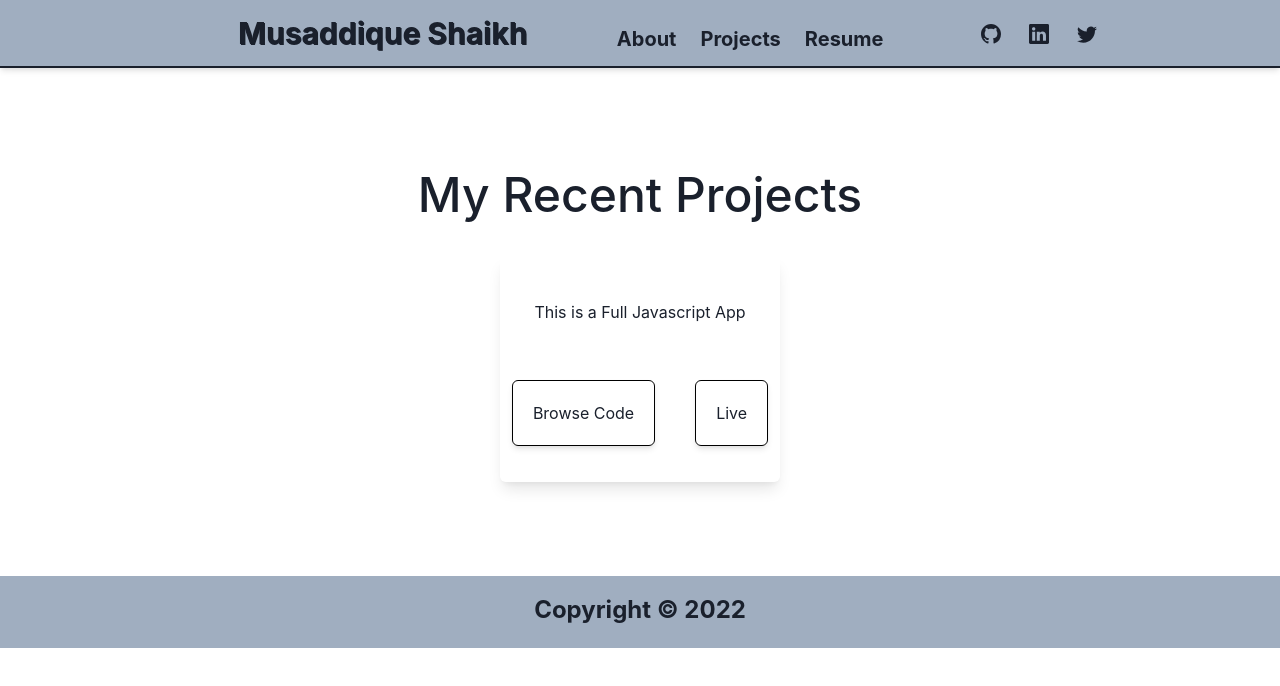
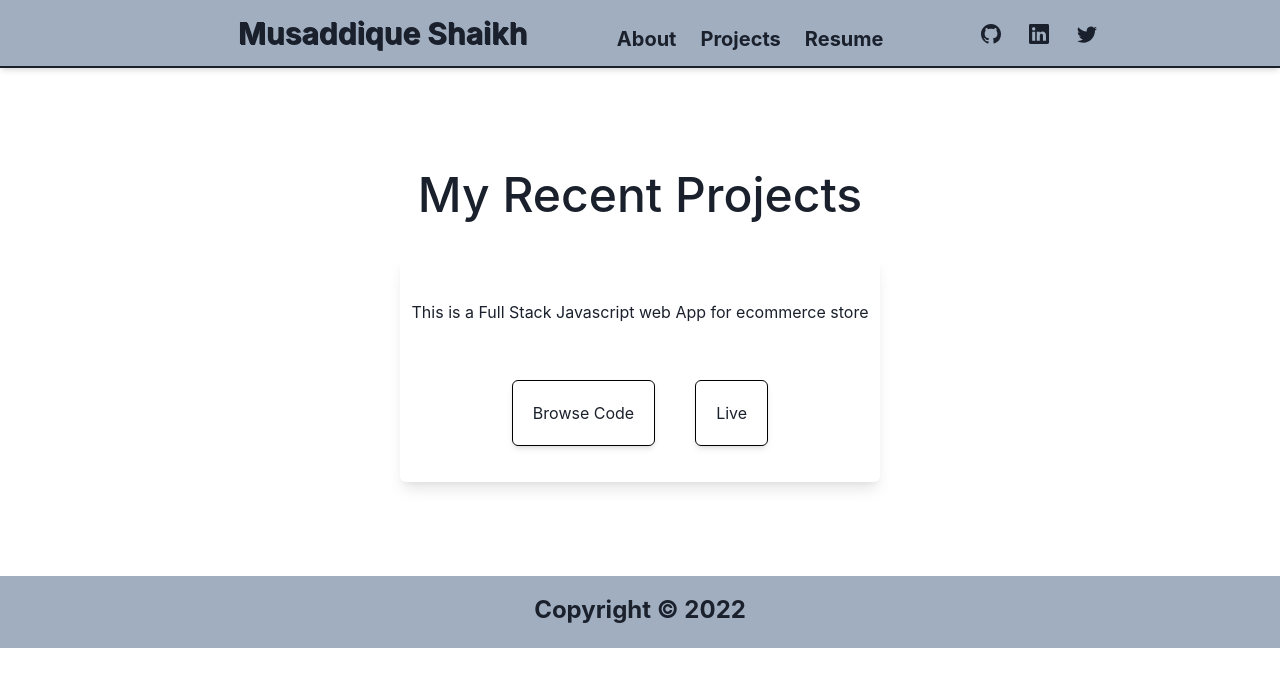
Before and after one commit to Musaddique221/React-Portfolio, a React (Create React App) app: page /projects in a window 1280 px wide. Shown: the top 686 px of the page. Built offline with nearby package versions, Linux system fonts and the light colour scheme.

Commit message:
add project

```diff
--- a/src/secreens/ProjectScreen.js
+++ b/src/secreens/ProjectScreen.js
@@ -29,10 +29,10 @@ const ProjectsScreen = () => {
         </Flex>
         <Flex direction="row" justifyContent="center" wrap="wrap">
           <ProjectCard
-            source="https://lnkd.in/dyyjwxxT"
-            git=" https://lnkd.in/dnZ2FTER"
+            source="https://musaddique-ecommerce-app.netlify.app/"
+            git="https://github.com/Musaddique221/ecommerce-web"
             src="/"
-            desc="This is a Full  Javascript  App  "
+            desc="This is a Full Stack Javascript web App for ecommerce store"
           />{" "}
         </Flex>
       </Flex>
--- a/src/secreens/ResumeScreen.js
+++ b/src/secreens/ResumeScreen.js
@@ -48,7 +48,7 @@ const ResumeScreen = () => {
             p="2"
             rounded="md"
             shadow="md"
-            href="https://drive.google.com/file/d/1TAzHu7cgEVz-4y9KFWUpswE0MHy1dE8_/view?usp=sharing"
+            href="https://drive.google.com/file/d/1I84GJV8EC6P-nMu9PWI-QjYmk53JZgyy/view?usp=sharing"
             color="black"
             _hover={{ textDecor: "none" }}
           >
@@ -75,5 +75,3 @@ const ResumeScreen = () => {
 };
 
 export default ResumeScreen;
-// .react-pdf__Page__textContent textLayer{
-// display : none !important;}
```
Also changed, not shown: 1 other file (tests, documents, lock files or other folders).
